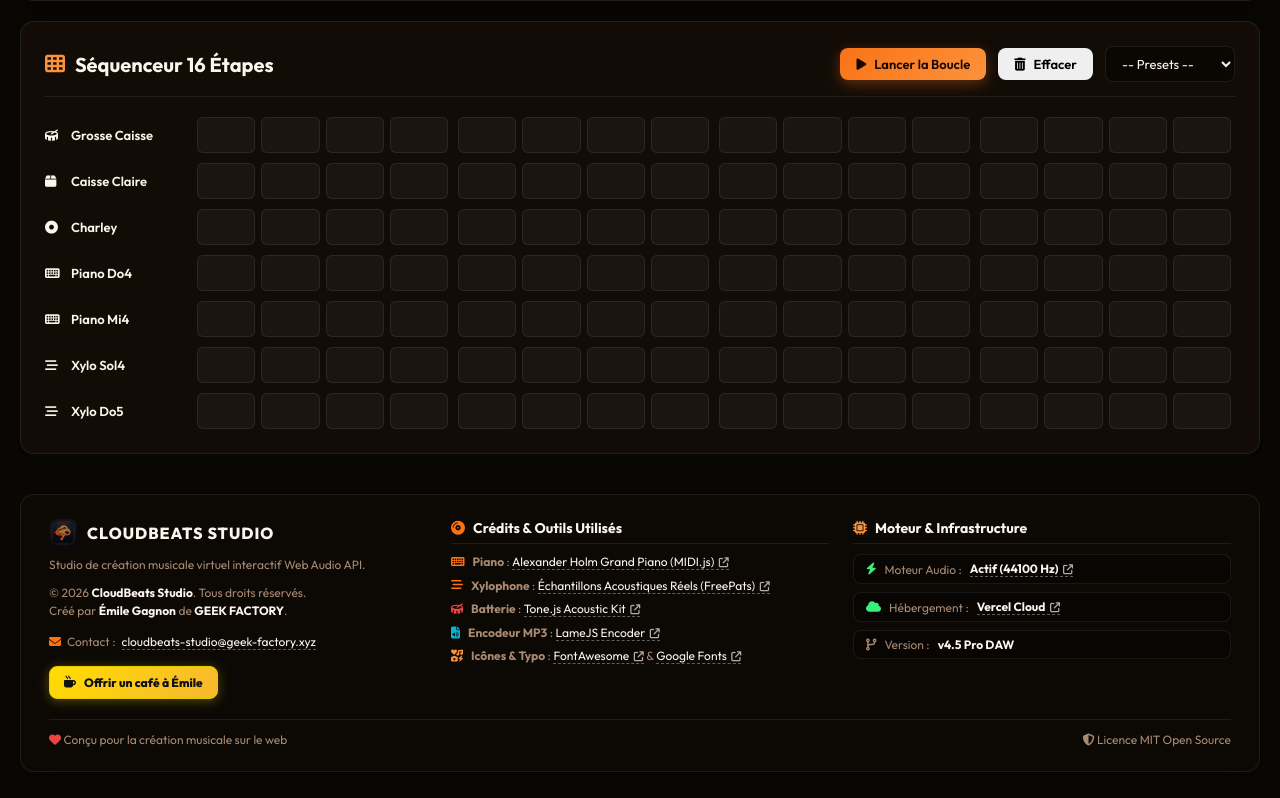
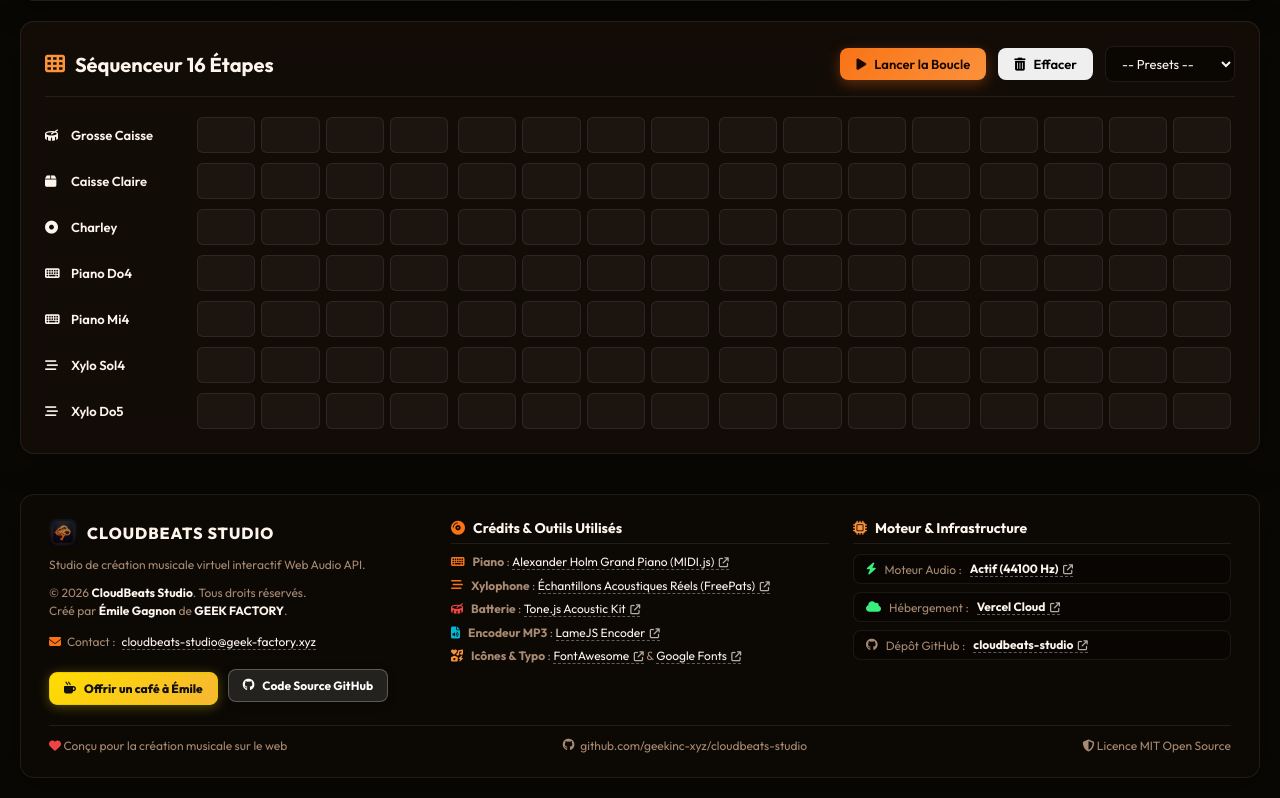
Before and after one commit to geekinc-xyz/cloudbeats-studio, a website: page index.html in a window 1280 px wide. Shown: the part 2208-3006 px from the top of the page. Drawn offline with Linux system fonts and the light colour scheme; no server answers.

Commit message:
Add GitHub links and footer buttons
Add a GitHub badge/button and repository links to the site footer. Replace the existing .bmc-wrap with .footer-buttons-wrap, add a "Code Source GitHub" button, and include a footer repo link. Update the status badge to link to the GitHub repository. Add CSS rules for .footer-buttons-wrap, .btn-github-badge, and .footer-github-link to style the new elements while preserving existing Buy Me A Coffee button and accessibility attributes (target/_blank rel="noopener").

```diff
--- a/index.html
+++ b/index.html
@@ -531,9 +531,12 @@
           <p class="footer-contact">
             <i class="fa-solid fa-envelope text-piano"></i> Contact : <a href="mailto:cloudbeats-studio@geek-factory.xyz" class="footer-link">cloudbeats-studio@geek-factory.xyz</a>
           </p>
-          <div class="bmc-wrap">
+          <div class="footer-buttons-wrap">
             <a href="https://buymeacoffee.com/emileg" target="_blank" rel="noopener" class="btn-bmc-badge" title="Soutenir le projet sur Buy Me A Coffee">
               <i class="fa-solid fa-mug-hot"></i> <span>Offrir un café à Émile</span>
+            </a>
+            <a href="https://github.com/geekinc-xyz/cloudbeats-studio" target="_blank" rel="noopener" class="btn-github-badge" title="Voir le dépôt GitHub">
+              <i class="fa-brands fa-github"></i> <span>Code Source GitHub</span>
             </a>
           </div>
         </div>
@@ -578,7 +581,8 @@
               <a href="https://vercel.com" target="_blank" rel="noopener" class="footer-link"><strong>Vercel Cloud</strong> <i class="fa-solid fa-arrow-up-right-from-square link-icon"></i></a>
             </span>
             <span class="status-badge">
-              <i class="fa-solid fa-code-branch"></i> Version : <strong>v4.5 Pro DAW</strong>
+              <i class="fa-brands fa-github"></i> Dépôt GitHub :
+              <a href="https://github.com/geekinc-xyz/cloudbeats-studio" target="_blank" rel="noopener" class="footer-link"><strong>cloudbeats-studio</strong> <i class="fa-solid fa-arrow-up-right-from-square link-icon"></i></a>
             </span>
           </div>
         </div>
@@ -587,6 +591,9 @@
       <div class="footer-bottom">
         <div class="footer-meta">
           <span><i class="fa-solid fa-heart text-drums"></i> Conçu pour la création musicale sur le web</span>
+          <a href="https://github.com/geekinc-xyz/cloudbeats-studio" target="_blank" rel="noopener" class="footer-github-link">
+            <i class="fa-brands fa-github"></i> github.com/geekinc-xyz/cloudbeats-studio
+          </a>
           <span><i class="fa-solid fa-shield-halved"></i> Licence MIT Open Source</span>
         </div>
       </div>
--- a/style.css
+++ b/style.css
@@ -1552,6 +1552,50 @@ body {
   box-shadow: 0 4px 18px rgba(255, 221, 0, 0.55);
 }
 
+.footer-buttons-wrap {
+  display: flex;
+  align-items: center;
+  gap: 10px;
+  flex-wrap: wrap;
+  margin-top: 6px;
+}
+
+.btn-github-badge {
+  display: inline-flex;
+  align-items: center;
+  gap: 8px;
+  background: rgba(255, 255, 255, 0.1);
+  color: #ffffff;
+  font-weight: 700;
+  font-size: 12px;
+  padding: 8px 14px;
+  border-radius: var(--radius-sm);
+  text-decoration: none;
+  border: 1px solid rgba(255, 255, 255, 0.25);
+  box-shadow: 0 2px 10px rgba(0, 0, 0, 0.3);
+  transition: transform 0.15s ease, background 0.15s ease, border-color 0.15s ease;
+}
+
+.btn-github-badge:hover {
+  background: rgba(255, 255, 255, 0.22);
+  border-color: rgba(255, 255, 255, 0.45);
+  transform: translateY(-2px);
+  color: #ffffff;
+}
+
+.footer-github-link {
+  color: var(--text-muted);
+  text-decoration: none;
+  display: inline-flex;
+  align-items: center;
+  gap: 6px;
+  transition: color 0.15s ease;
+}
+
+.footer-github-link:hover {
+  color: #ffffff;
+}
+
 .credits-list {
   list-style: none;
   display: flex;
```
